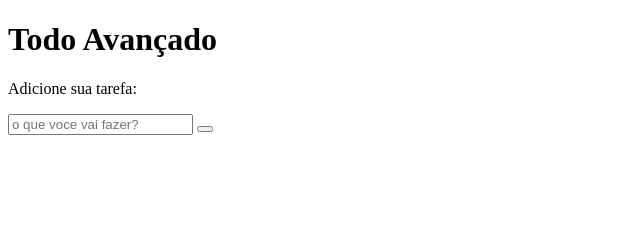
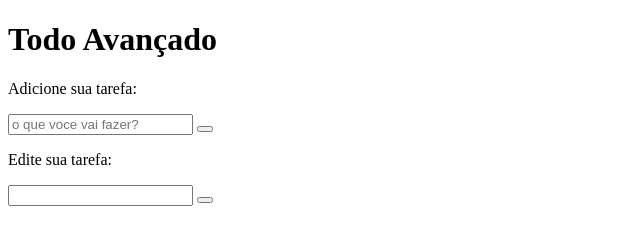
Before and after one commit to juliadutraves/To-Do-List, a plain HTML site: page index.html in a window 1280 px wide. Shown: the whole page, without its empty margins (0-640 px from the left). Drawn offline with Linux system fonts and the light colour scheme.

Commit message:
Adiciona botão de editar.

```diff
--- a/index.html
+++ b/index.html
@@ -18,19 +18,22 @@
 <button type="subimit" >
   <i class="fa-thin fa-plus"></i>
 
-
-
-
 </button>
-
-
-
-
-
 
 </div>
 
 </form>
 
+<form id="edit form">
+    <p>Edite sua tarefa:</p>
+    <div class="form-control"></div>
+    <input type="text" id="edit-input">
+    <button type="submit"
+    <i class="fa-solid fa-check-double"></i>
+
+</button>
+</div>
+</form>
+</div>
 </body>
 </html>
```
